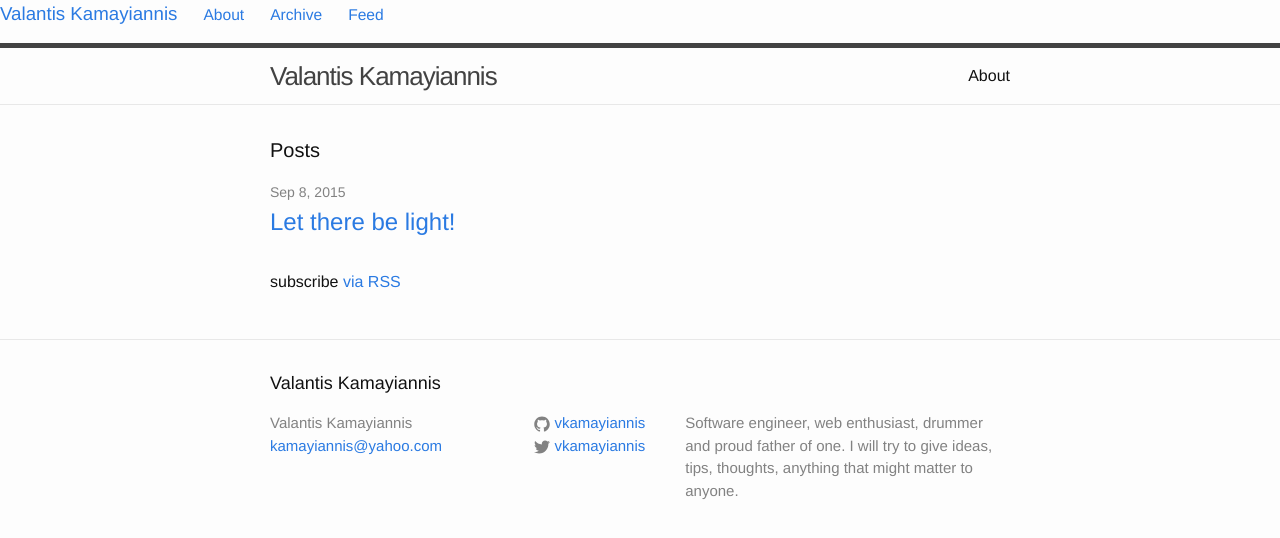
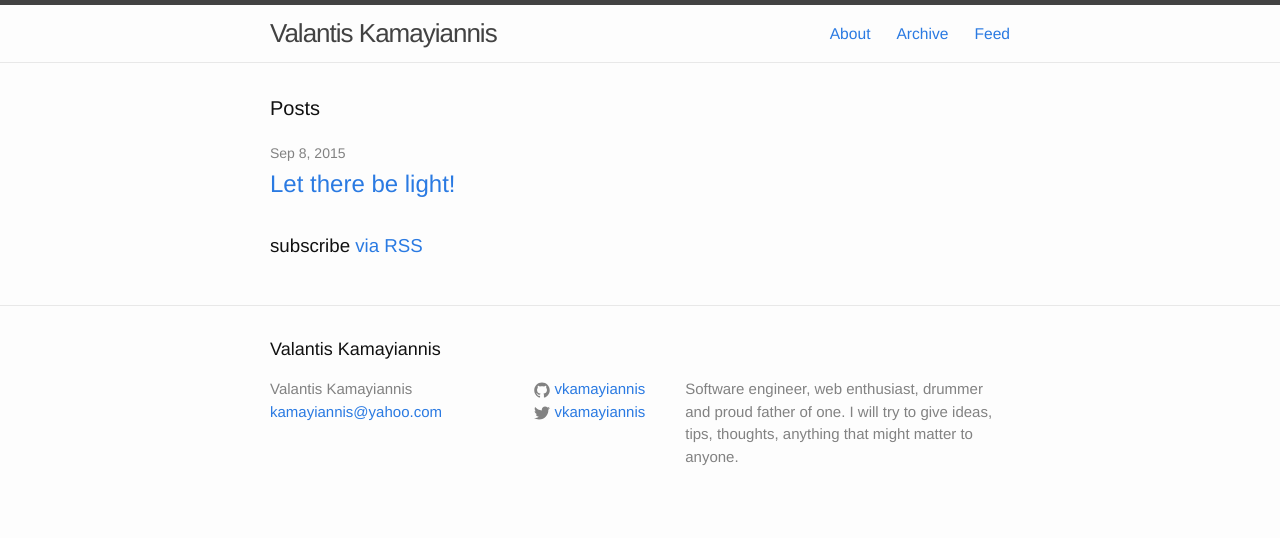
Before and after one commit to vkamayiannis/vkamayiannis.github.io, a Jekyll site: the page built from index.html, in a window 1280 px wide. Shown: the top 538 px of the page. Built offline with Jekyll 4.4.1, drawn with Linux system fonts in a browser that asks for light colours.

Commit message:
changed header

```diff
--- a/_config.yml
+++ b/_config.yml
@@ -13,5 +13,5 @@ github_username:  vkamayiannis
 markdown: kramdown
 pages_list:
   About: '/about'
-  Archive: '/archive'
+  Archive: '/archives'
   Feed: '/feed.xml'
--- a/_includes/header.html
+++ b/_includes/header.html
@@ -13,14 +13,12 @@
         </svg>
       </a>
 
-      <div class="trigger">
-        {% for page in site.pages %}
-          {% if page.title %}
-          <a class="page-link" href="{{ page.url | prepend: site.baseurl }}">{{ page.title }}</a>
-          {% endif %}
-        {% endfor %}
-      </div>
-    </nav>
+      {% for page in site.pages_list %}
+        &nbsp;&nbsp;&nbsp;
+        <small><a href="{{ page[1]  }}">{{ page[0] }}</a></small>
+      {% endfor %}
+
+      </nav>
 
   </div>
 
--- a/_layouts/default.html
+++ b/_layouts/default.html
@@ -5,13 +5,7 @@
 
   <body>
     <h3 class="masthead-title">
-    <a href="/" title="Home">{{ site.title }}</a>
 
-    {% for page in site.pages_list %}
-      &nbsp;&nbsp;&nbsp;
-      <small><a href="{{ page[1]  }}">{{ page[0] }}</a></small>
-    {% endfor %}
-    </h3>
     {% include header.html %}
 
     <div class="page-content">
@@ -19,7 +13,7 @@
         {{ content }}
       </div>
     </div>
-
+    {% include comments.html %}
     {% include footer.html %}
 
   </body>
```
Also changed, not shown: archives.md (added, +10 -0 lines).
